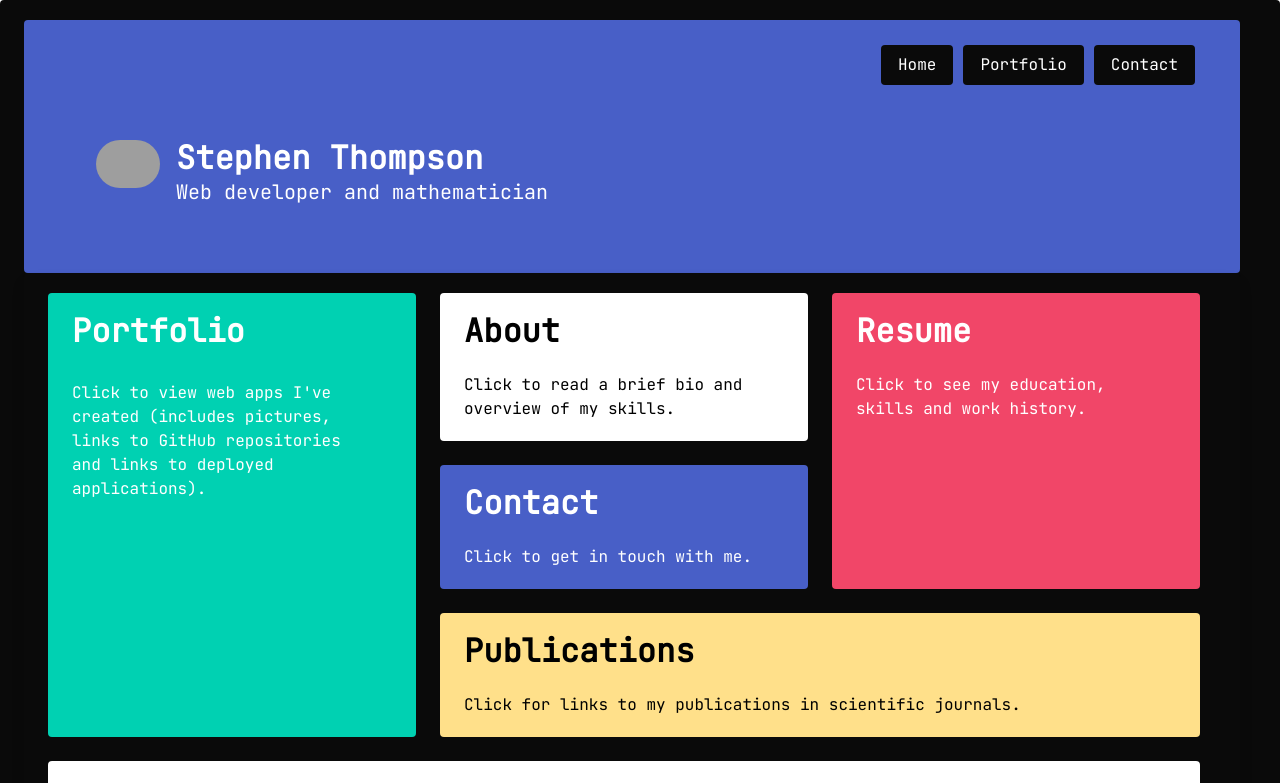
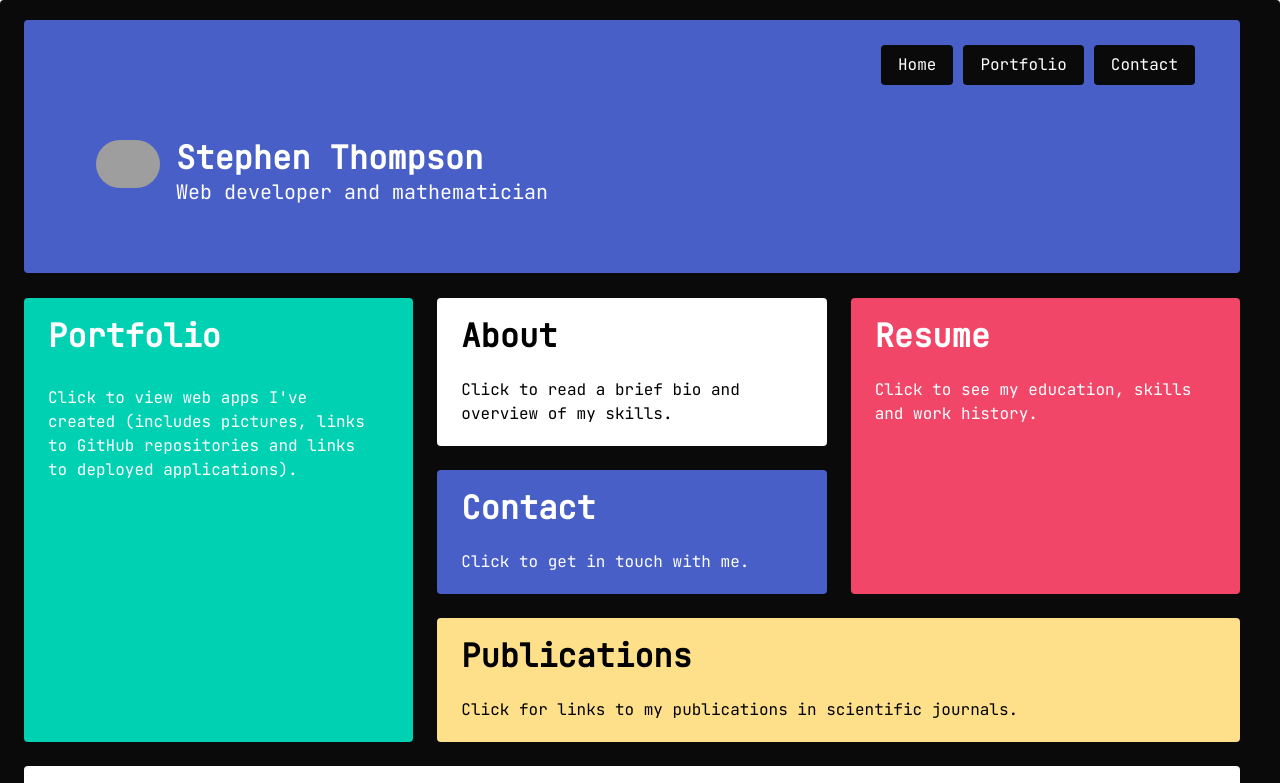
Before and after one commit to SThompsonChicago/my-site, a React (Create React App) app in the folder client/: page / in a window 1280 px wide. Shown: the top 783 px of the page. Built offline with nearby package versions, Linux system fonts and the light colour scheme; grey boxes are pictures that could not be loaded; a web font is replaced by a local one.

Commit message:
adjusted home page spacing

```diff
--- a/client/src/components/Home.js
+++ b/client/src/components/Home.js
@@ -4,6 +4,10 @@ import { Link } from 'react-router-dom';
 const styles = {
   hov: {
     cursor: 'pointer',
+  },
+  vertspace: {
+    marginTop:'25px',
+    marginBottom:'25px',
   },
   space: {
     margin:"5px",
@@ -23,10 +27,9 @@ const styles = {
 
 export default function Home() {
     return (
-      <div>
+      <div style={styles.vertspace}>
 
 
-<div className="card notification is-black" id="port">
         <div className="tile is-ancestor">
                 <div className="tile is-parent">
 
@@ -120,7 +123,6 @@ export default function Home() {
 </div>
 
 </div>
-</div>
 
     );
 }
```
